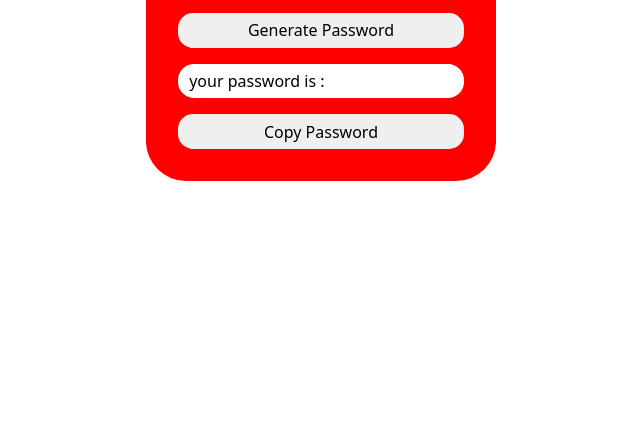
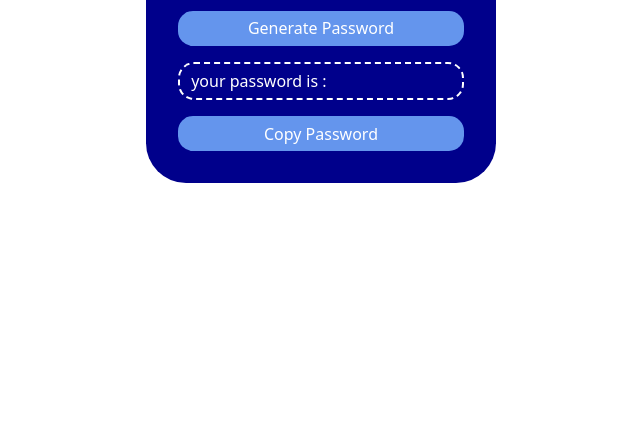
Before and after one commit to yacine2005b/passwrd-generator, a plain HTML site: page index.html in a window 1280 px wide. Shown: the part 365-800 px from the top of the page, without its empty margins (319-959 px from the left). Drawn offline with Linux system fonts and the light colour scheme.

Commit message:
fixing ui

```diff
--- a/style.css
+++ b/style.css
@@ -2,12 +2,17 @@
         margin: 0;
         padding: 0;
         box-sizing: border-box;
+        color: white;
+}
+button {
+        background-color: cornflowerblue;
 }
 body {
         max-width: 100vw;
         height: 100vh;
         font-family: system-ui, -apple-system, BlinkMacSystemFont, 'Segoe UI', Roboto, Oxygen, Ubuntu, Cantarell, 'Open Sans', 'Helvetica Neue', sans-serif;
         display: flex;
+
         justify-content: center;
         align-items: center;
 }
@@ -17,7 +22,7 @@ body {
         justify-content: center;
         width: 350px;
         padding: 2rem;
-        background-color: red;
+        background-color: darkblue;
         border-radius: 40px;
 }
 .main h1 {
@@ -33,6 +38,7 @@ body {
         margin: 0 1rem;
         text-align: center;
         outline: none;
+        color: black;
         text-rendering: auto;
 }
 button {
@@ -46,11 +52,13 @@ button {
 }
 .pswrdP {
         padding: 0.4rem 0.7rem;
-        background: white;
+        background: darkblue;
+        border: 2px dashed white;
         border-radius: 1rem;
         margin: 1rem 0;
 
 }
 .copied {
-        font-size: 16px;
+        font-size: 11px;
+        margin: auto;
 }
```
